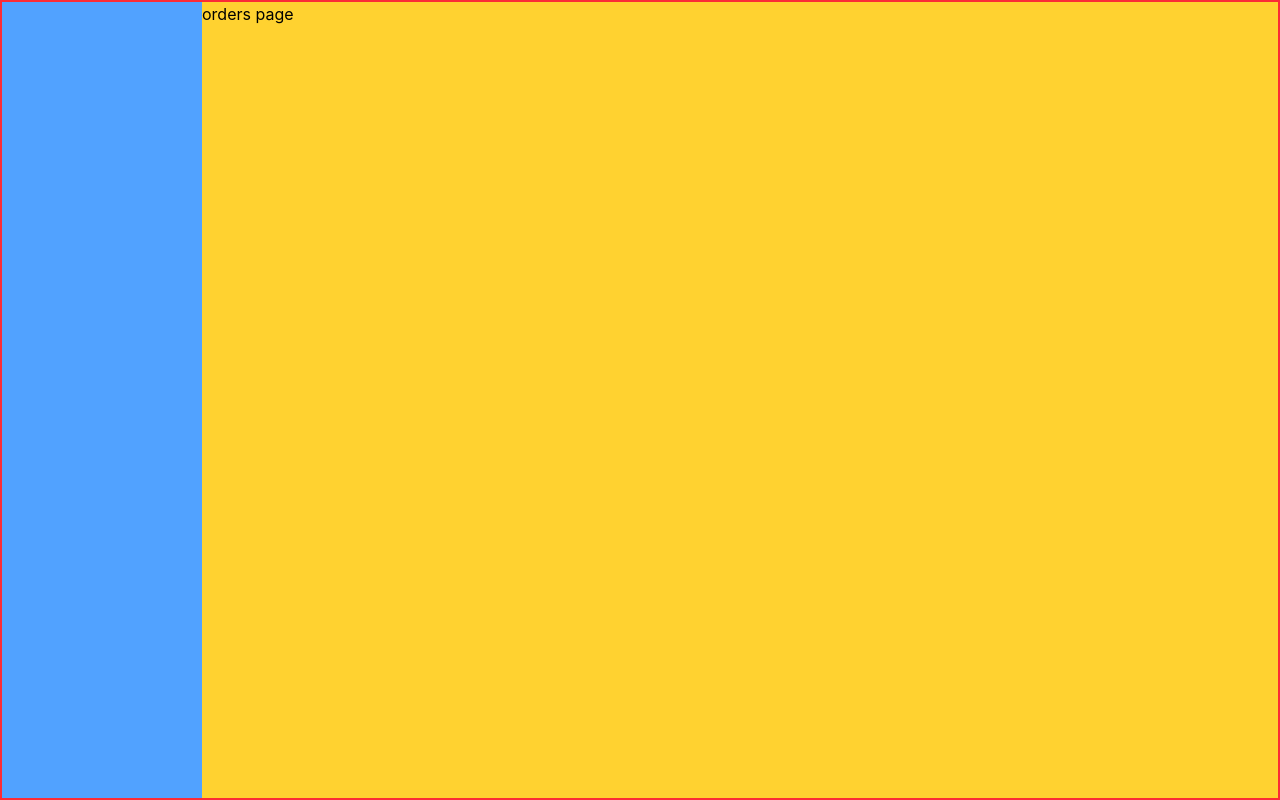
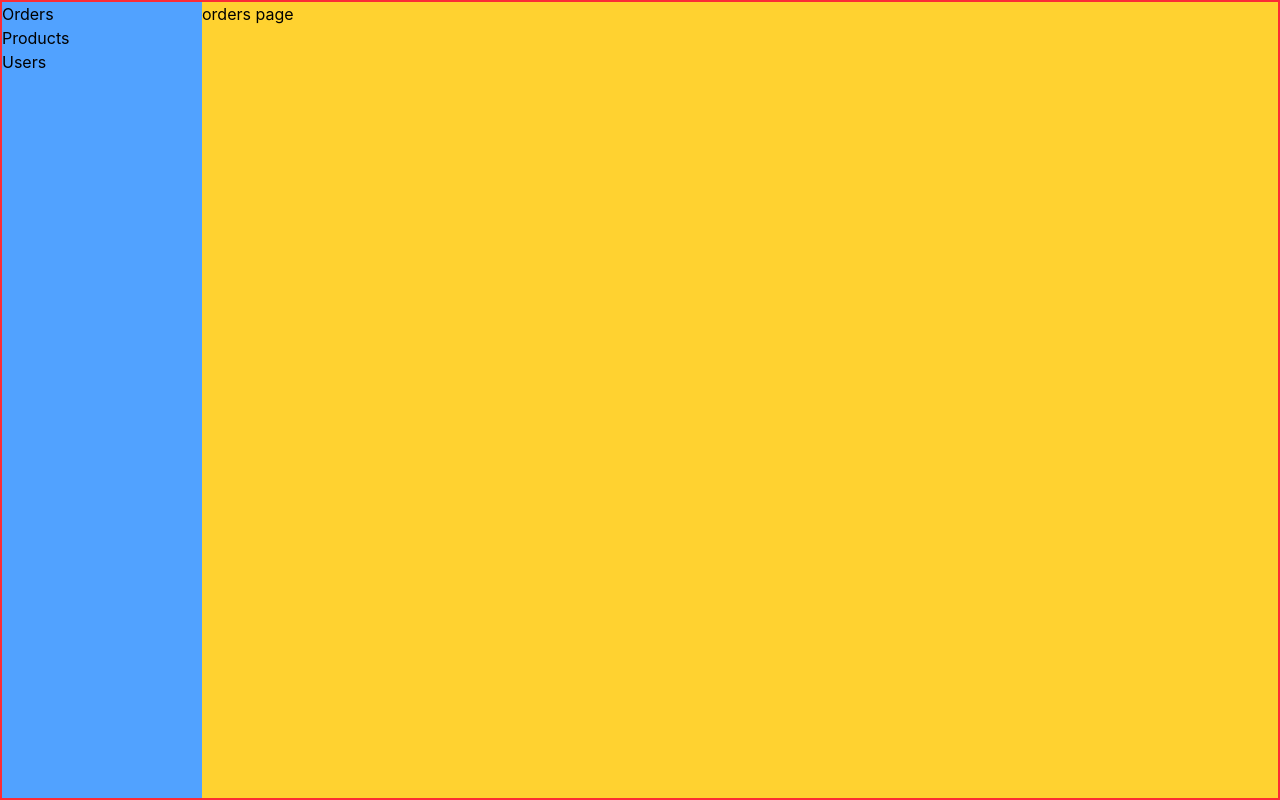
Before and after one commit to WijekoonJanithBCS/Frontend-day-13, a React (Vite) app in the folder i-computers-frontend/: page /admin in a window 1280 px wide. Built offline with nearby package versions, Linux system fonts and the light colour scheme.

Commit message:
day-13-fully ccompleted

```diff
--- a/i-computers-frontend/src/pages/admin.jsx
+++ b/i-computers-frontend/src/pages/admin.jsx
@@ -1,11 +1,13 @@
-import { Route, Routes } from "react-router-dom";
+import { Link, Route, Routes } from "react-router-dom";
 
 export default function AdminPage(){
 
         return(
             <div className="w-full h-full border-2 border-red-500 flex ">
                 <div className="w-[200px] h-full bg-blue-400">
-
+                    <Link to="/admin/">Orders</Link><br/>
+                    <Link to="/admin/products" >Products</Link><br/>
+                    <Link to="/admin/users">Users</Link>
                 </div>
                 <div className="flex-1 h-full bg-amber-300">
                     <Routes>
```
